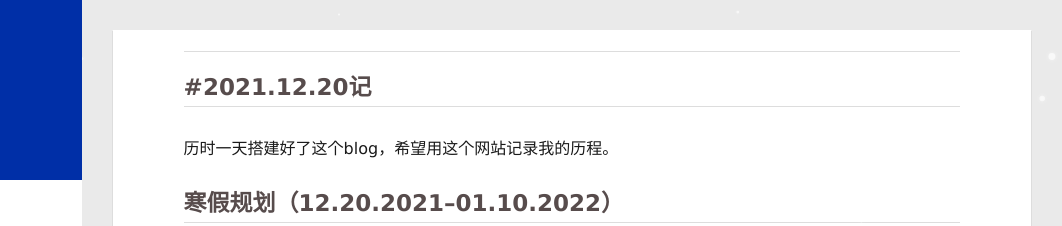
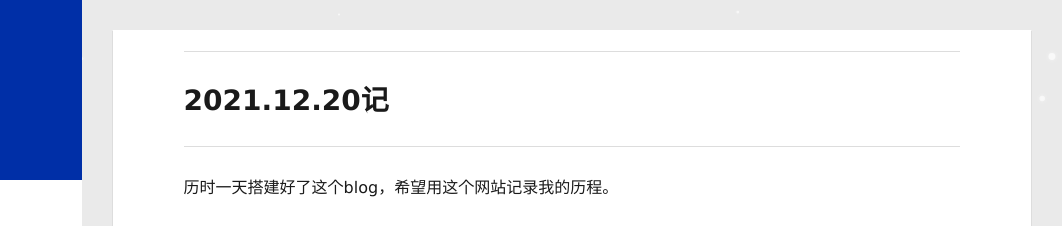
Before and after one commit to DeanSu948/DeanSu948.github.io, a plain HTML site: page 2021/12/20/12.20/index.html in a window 1280 px wide. Shown: the top 226 px of the page, 218-1280 px from the left. Drawn offline with Linux system fonts and the light colour scheme; some packages are replaced by stand-ins of ours; no server answers; a script that the page names is missing.

Commit message:
Site updated: 2021-12-20 20:44:22

```diff
--- a/2021/12/20/12.20/index.html
+++ b/2021/12/20/12.20/index.html
@@ -10,15 +10,15 @@
   <meta name="generator" content="hexo-theme-yilia-plus">
   <meta name="viewport" content="width=device-width, initial-scale=1, maximum-scale=1">
 
-  <meta name="description" content="#2021.12.20记历时一天搭建好了这个blog，希望用这个网站记录我的历程。 寒假规划（12.20.2021–01.10.2022） 华为机考准备（01.05.2022） 数字电路系统 System Verilog验证 Verilog学习 半导体制造技术  高级ASIC芯片综合 复杂SOC设计  课程 ARTH (12.13-01.07) FIN (12.22-1.18) NURT (du">
+  <meta name="description" content="2021.12.20记 历时一天搭建好了这个blog，希望用这个网站记录我的历程。 寒假规划（12.20.2021–01.10.2022） 华为机考准备（01.05.2022） 数字电路系统 System Verilog验证 Verilog学习 半导体制造技术  高级ASIC芯片综合 复杂SOC设计  课程 ARTH (12.13-01.07) FIN (12.22-1.18) NURT (du">
 <meta property="og:type" content="article">
 <meta property="og:title" content="Dean Su&#39;s Notes">
 <meta property="og:url" content="http://example.com/2021/12/20/12.20/index.html">
 <meta property="og:site_name" content="Dean Su&#39;s Notes">
-<meta property="og:description" content="#2021.12.20记历时一天搭建好了这个blog，希望用这个网站记录我的历程。 寒假规划（12.20.2021–01.10.2022） 华为机考准备（01.05.2022） 数字电路系统 System Verilog验证 Verilog学习 半导体制造技术  高级ASIC芯片综合 复杂SOC设计  课程 ARTH (12.13-01.07) FIN (12.22-1.18) NURT (du">
+<meta property="og:description" content="2021.12.20记 历时一天搭建好了这个blog，希望用这个网站记录我的历程。 寒假规划（12.20.2021–01.10.2022） 华为机考准备（01.05.2022） 数字电路系统 System Verilog验证 Verilog学习 半导体制造技术  高级ASIC芯片综合 复杂SOC设计  课程 ARTH (12.13-01.07) FIN (12.22-1.18) NURT (du">
 <meta property="og:locale" content="zh_CN">
 <meta property="article:published_time" content="2021-12-20T21:27:58.404Z">
-<meta property="article:modified_time" content="2021-12-21T01:25:00.565Z">
+<meta property="article:modified_time" content="2021-12-21T01:31:40.612Z">
 <meta property="article:author" content="Dean Su&#39;s Notes">
 <meta name="twitter:card" content="summary">
 
@@ -195,7 +195,8 @@
   <div class="article-entry" itemprop="articleBody">
 
     <hr>
-<h2 id="2021-12-20记"><a href="#2021-12-20记" class="headerlink" title="#2021.12.20记"></a>#2021.12.20记</h2><p>历时一天搭建好了这个blog，希望用这个网站记录我的历程。</p>
+<h1 id="2021-12-20记"><a href="#2021-12-20记" class="headerlink" title="2021.12.20记"></a>2021.12.20记</h1><hr>
+<p>历时一天搭建好了这个blog，希望用这个网站记录我的历程。</p>
 <h2 id="寒假规划（12-20-2021–01-10-2022）"><a href="#寒假规划（12-20-2021–01-10-2022）" class="headerlink" title="寒假规划（12.20.2021–01.10.2022）"></a>寒假规划（12.20.2021–01.10.2022）</h2><hr>
 <h3 id="华为机考准备（01-05-2022）"><a href="#华为机考准备（01-05-2022）" class="headerlink" title="华为机考准备（01.05.2022）"></a>华为机考准备（01.05.2022）</h3><ul>
 <li>数字电路系统</li>
```
Also changed, not shown: index.html (+2 -1 lines).
